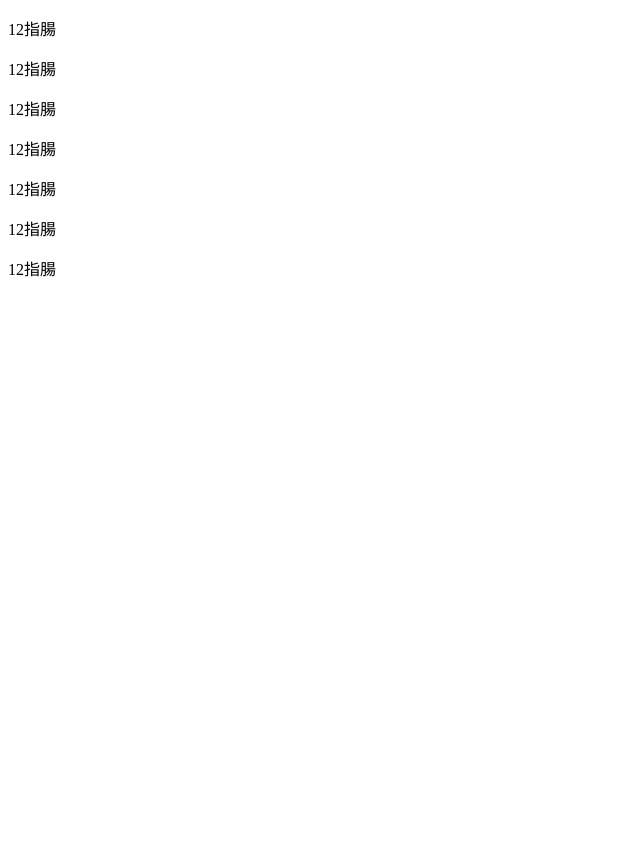
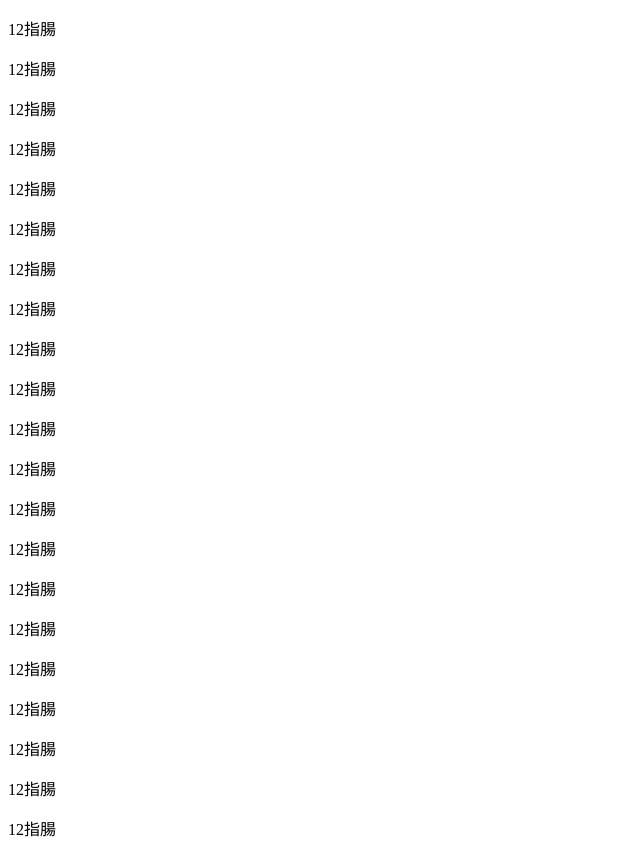
Before and after one commit to project774fan/kiki2024, a Next.js app: page /message in a window 1280 px wide. Shown: the whole page, without its empty margins (0-640 px from the left). Before the commit the page ends 800 px from the top, so only its background shows below. Built offline with nearby package versions, Linux system fonts and the light colour scheme.

Commit message:
メッセージ

```diff
--- a/package.json
+++ b/package.json
@@ -9,6 +9,7 @@
     "lint": "next lint"
   },
   "dependencies": {
+    "@heroicons/react": "^2.1.3",
     "@react-spring/web": "^9.7.3",
     "@types/react-modal": "^3.16.3",
     "next": "14.1.4",
--- a/src/components/array/msglist.ts
+++ b/src/components/array/msglist.ts
@@ -1,5 +1,75 @@
 function msglist() {
   const msgImage = [
+    {
+      name: "12指腸",
+      icon: "img/icon/popopiyo.png",
+      img: "img/message/12指腸_メッセージ.png",
+    },
+    {
+      name: "12指腸",
+      icon: "img/icon/popopiyo.png",
+      img: "img/message/12指腸_メッセージ.png",
+    },
+    {
+      name: "12指腸",
+      icon: "img/icon/popopiyo.png",
+      img: "img/message/12指腸_メッセージ.png",
+    },
+    {
+      name: "12指腸",
+      icon: "img/icon/popopiyo.png",
+      img: "img/message/12指腸_メッセージ.png",
+    },
+    {
+      name: "12指腸",
+      icon: "img/icon/popopiyo.png",
+      img: "img/message/12指腸_メッセージ.png",
+    },
+    {
+      name: "12指腸",
+      icon: "img/icon/popopiyo.png",
+      img: "img/message/12指腸_メッセージ.png",
+    },
+    {
+      name: "12指腸",
+      icon: "img/icon/popopiyo.png",
+      img: "img/message/12指腸_メッセージ.png",
+    },
+    {
+      name: "12指腸",
+      icon: "img/icon/popopiyo.png",
+      img: "img/message/12指腸_メッセージ.png",
+    },
+    {
+      name: "12指腸",
+      icon: "img/icon/popopiyo.png",
+      img: "img/message/12指腸_メッセージ.png",
+    },
+    {
+      name: "12指腸",
+      icon: "img/icon/popopiyo.png",
+      img: "img/message/12指腸_メッセージ.png",
+    },
+    {
+      name: "12指腸",
+      icon: "img/icon/popopiyo.png",
+      img: "img/message/12指腸_メッセージ.png",
+    },
+    {
+      name: "12指腸",
+      icon: "img/icon/popopiyo.png",
+      img: "img/message/12指腸_メッセージ.png",
+    },
+    {
+      name: "12指腸",
+      icon: "img/icon/popopiyo.png",
+      img: "img/message/12指腸_メッセージ.png",
+    },
+    {
+      name: "12指腸",
+      icon: "img/icon/popopiyo.png",
+      img: "img/message/12指腸_メッセージ.png",
+    },
     {
       name: "12指腸",
       icon: "img/icon/popopiyo.png",
--- a/src/components/parts/illust.tsx
+++ b/src/components/parts/illust.tsx
@@ -109,7 +109,7 @@ const IllustParts = () => {
             <animated.img
               src={selectedImage}
               alt="Selected Image"
-              className=" absolute object-contain px-4 sm:h-3/4 "
+              className=" absolute bg-white object-contain px-4 sm:h-3/4"
               style={scaleAnimation}
             />
           </animated.div>
--- a/src/components/parts/message.tsx
+++ b/src/components/parts/message.tsx
@@ -73,8 +73,13 @@ const MsgParts = () => {
   // }
 
   return (
-    <div className="flex h-full items-start justify-center ">
-      <div className="p-1 sm:p-2 lg:p-4 2xl:p-6">
+    <div className="flex h-full w-full pt-16">
+      <div className=" h-full w-24  bg-slate-600" />
+      {/* トーク */}
+      <div className="flex h-full w-full">
+        {/* トークリスト */}
+        <div className="h-full w-1/2 overflow-y-auto">
+          <div className="h-full w-full border ">
             <>
               {imglist.map((list, index) => (
                 // <img
@@ -84,29 +89,71 @@ const MsgParts = () => {
                 //   className="transform cursor-pointer object-contain shadow transition-transform duration-300 hover:scale-105"
                 //   onClick={() => openModal(index)}
                 // />
-            <p key={index} onClick={() => openModal(index)}>
+                <p key={index} onClick={() => openModal(index)} className="border p-4 text-2xl">
                   {list.name}
                 </p>
               ))}
             </>
           </div>
+        </div>
+        {/* トーク画面 */}
+        <div className=" h-full w-1/2">
+          <div className="h-full ">
             {selectedImage && (
-        <div>
+              <div className=" h-full  w-full ">
                 <animated.div
-            style={backgroundAnimation}
-            className="fixed left-0 top-0 flex h-full w-full items-center justify-center "
+                  // style={backgroundAnimation}
+                  className="  flex h-full  w-full  items-center justify-center "
                   onClick={closeModal}
                 >
                   <animated.img
                     src={selectedImage}
                     alt="Selected Image"
-              className=" absolute object-contain px-4 sm:h-3/4 "
+                    className=" fixed  object-contain "
                     style={scaleAnimation}
                   />
                 </animated.div>
               </div>
             )}
           </div>
+        </div>
+      </div>
+    </div>
+
+    // <div className="flex h-full items-start justify-center ">
+    //   <div className="p-1 sm:p-2 lg:p-4 2xl:p-6">
+    // <>
+    //   {imglist.map((list, index) => (
+    //     // <img
+    //     //   key={index}
+    //     //   src={image.img}
+    //     //   alt="メッセージ"
+    //     //   className="transform cursor-pointer object-contain shadow transition-transform duration-300 hover:scale-105"
+    //     //   onClick={() => openModal(index)}
+    //     // />
+    //     <p key={index} onClick={() => openModal(index)}>
+    //       {list.name}
+    //     </p>
+    //   ))}
+    // </>
+    //   </div>
+    // {selectedImage && (
+    //   <div>
+    //     <animated.div
+    //       style={backgroundAnimation}
+    //       className="fixed left-0 top-0 flex h-full w-full items-center justify-center "
+    //       onClick={closeModal}
+    //     >
+    //       <animated.img
+    //         src={selectedImage}
+    //         alt="Selected Image"
+    //         className=" absolute object-contain px-4 sm:h-3/4 "
+    //         style={scaleAnimation}
+    //       />
+    //     </animated.div>
+    //   </div>
+    // )}
+    // </div>
   );
 };
 
```
Also changed, not shown: src/app/globals.css (+12 -0 lines), src/components/ui-elements/customStyles.ts (added, +28 -0 lines), src/components/ui-elements/menu.tsx (+20 -14 lines), src/components/ui-elements/modal.tsx (deleted, +0 -60 lines), src/components/ui-elements/msgModal.tsx (added, +54 -0 lines), 1 other file (tests, documents, lock files or other folders). Lines whose indentation alone changed are shown as unchanged.
